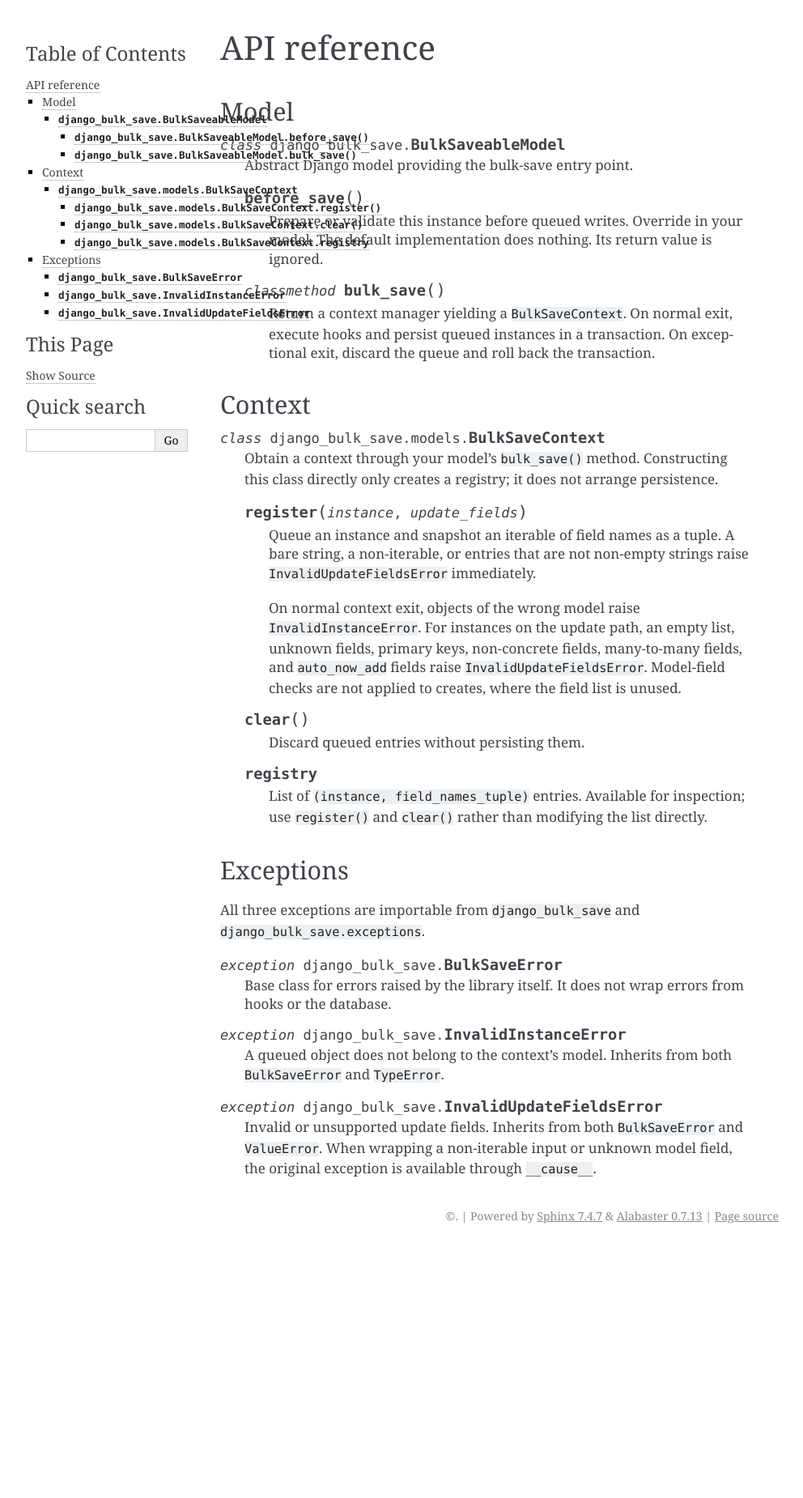
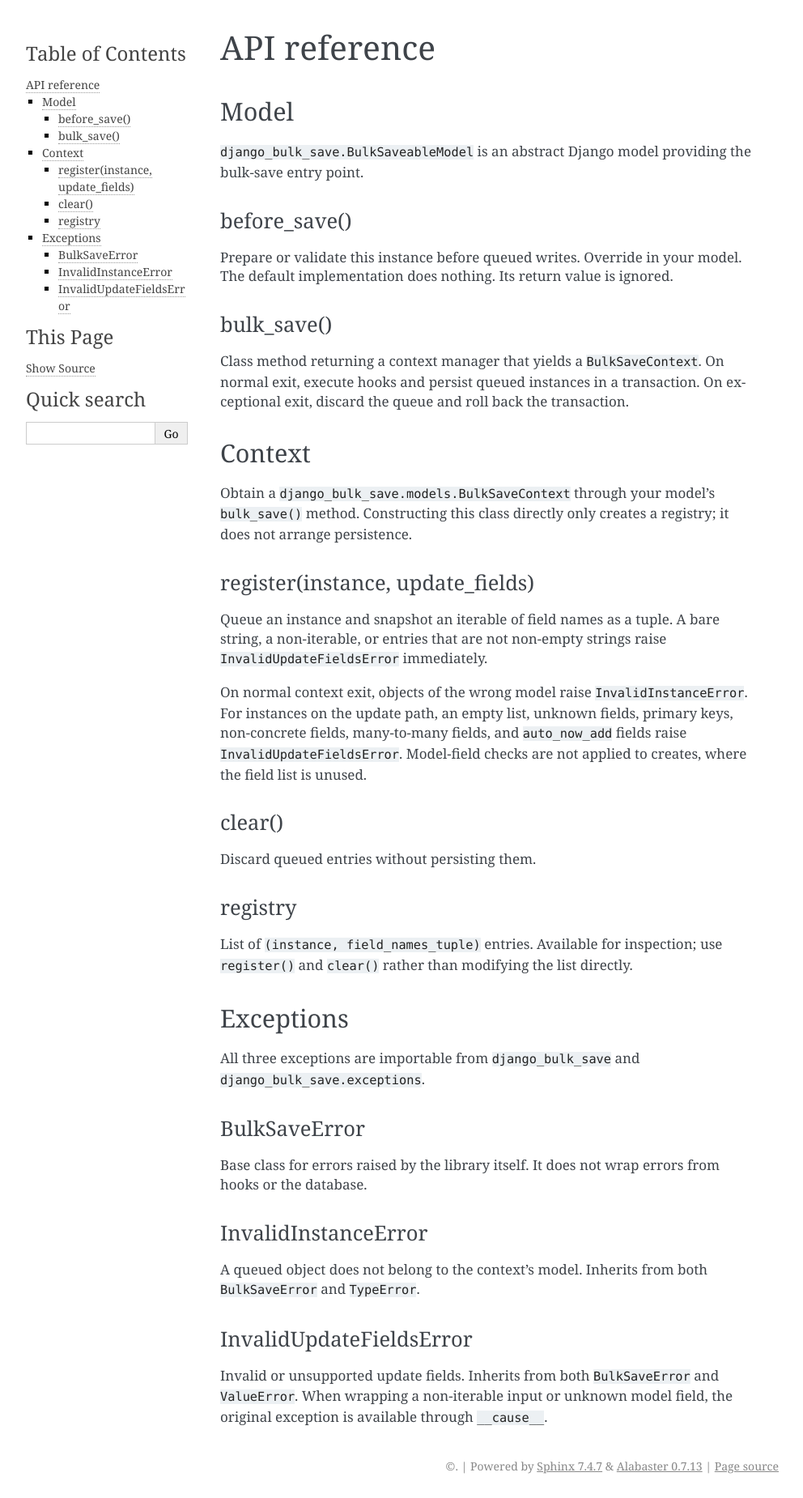
Before and after one commit to lorst97/django-bulk-save, a Sphinx documentation site: the page built from docs/api.rst, in a window 1280 px wide. Shown: the whole page at 81% size, without its empty margins (148-1140 px from the left). Built offline with Sphinx 7.4.7, drawn with Linux system fonts in a browser that asks for light colours; before the commit the page ends 1541 px from its top, so only the background shows below that.

Commit message:
updated docs

```diff
--- a/docs/api.rst
+++ b/docs/api.rst
@@ -4,50 +4,52 @@ API reference
 Model
 -----
 
-.. py:class:: django_bulk_save.BulkSaveableModel
+``django_bulk_save.BulkSaveableModel`` is an abstract Django model providing
+the bulk-save entry point.
 
-   Abstract Django model providing the bulk-save entry point.
+before_save()
+~~~~~~~~~~~~~
 
-   .. py:method:: before_save()
+Prepare or validate this instance before queued writes. Override in your
+model. The default implementation does nothing. Its return value is ignored.
 
-      Prepare or validate this instance before queued writes. Override in your
-      model. The default implementation does nothing. Its return value is ignored.
+bulk_save()
+~~~~~~~~~~~
 
-   .. py:method:: bulk_save()
-      :classmethod:
-
-      Return a context manager yielding a ``BulkSaveContext``. On normal exit,
-      execute hooks and persist queued instances in a transaction. On exceptional
-      exit, discard the queue and roll back the transaction.
+Class method returning a context manager that yields a ``BulkSaveContext``.
+On normal exit, execute hooks and persist queued instances in a transaction.
+On exceptional exit, discard the queue and roll back the transaction.
 
 Context
 -------
 
-.. py:class:: django_bulk_save.models.BulkSaveContext
+Obtain a ``django_bulk_save.models.BulkSaveContext`` through your model's
+``bulk_save()`` method. Constructing this class directly only creates a
+registry; it does not arrange persistence.
 
-   Obtain a context through your model's ``bulk_save()`` method. Constructing
-   this class directly only creates a registry; it does not arrange persistence.
+register(instance, update_fields)
+~~~~~~~~~~~~~~~~~~~~~~~~~~~~~~~~~
 
-   .. py:method:: register(instance, update_fields)
+Queue an instance and snapshot an iterable of field names as a tuple.
+A bare string, a non-iterable, or entries that are not non-empty strings
+raise ``InvalidUpdateFieldsError`` immediately.
 
-      Queue an instance and snapshot an iterable of field names as a tuple.
-      A bare string, a non-iterable, or entries that are not non-empty strings
-      raise ``InvalidUpdateFieldsError`` immediately.
+On normal context exit, objects of the wrong model raise
+``InvalidInstanceError``. For instances on the update path, an empty list,
+unknown fields, primary keys, non-concrete fields, many-to-many fields,
+and ``auto_now_add`` fields raise ``InvalidUpdateFieldsError``. Model-field
+checks are not applied to creates, where the field list is unused.
 
-      On normal context exit, objects of the wrong model raise
-      ``InvalidInstanceError``. For instances on the update path, an empty list,
-      unknown fields, primary keys, non-concrete fields, many-to-many fields,
-      and ``auto_now_add`` fields raise ``InvalidUpdateFieldsError``. Model-field
-      checks are not applied to creates, where the field list is unused.
+clear()
+~~~~~~~
 
-   .. py:method:: clear()
+Discard queued entries without persisting them.
 
-      Discard queued entries without persisting them.
+registry
+~~~~~~~~
 
-   .. py:attribute:: registry
-
-      List of ``(instance, field_names_tuple)`` entries. Available for inspection;
-      use ``register()`` and ``clear()`` rather than modifying the list directly.
+List of ``(instance, field_names_tuple)`` entries. Available for inspection;
+use ``register()`` and ``clear()`` rather than modifying the list directly.
 
 Exceptions
 ----------
@@ -55,18 +57,21 @@ Exceptions
 All three exceptions are importable from ``django_bulk_save`` and
 ``django_bulk_save.exceptions``.
 
-.. py:exception:: django_bulk_save.BulkSaveError
+BulkSaveError
+~~~~~~~~~~~~~
 
-   Base class for errors raised by the library itself. It does not wrap errors
-   from hooks or the database.
+Base class for errors raised by the library itself. It does not wrap errors
+from hooks or the database.
 
-.. py:exception:: django_bulk_save.InvalidInstanceError
+InvalidInstanceError
+~~~~~~~~~~~~~~~~~~~~
 
-   A queued object does not belong to the context's model. Inherits from both
-   ``BulkSaveError`` and ``TypeError``.
+A queued object does not belong to the context's model. Inherits from both
+``BulkSaveError`` and ``TypeError``.
 
-.. py:exception:: django_bulk_save.InvalidUpdateFieldsError
+InvalidUpdateFieldsError
+~~~~~~~~~~~~~~~~~~~~~~~~
 
-   Invalid or unsupported update fields. Inherits from both ``BulkSaveError``
-   and ``ValueError``. When wrapping a non-iterable input or unknown model field,
-   the original exception is available through ``__cause__``.
+Invalid or unsupported update fields. Inherits from both ``BulkSaveError``
+and ``ValueError``. When wrapping a non-iterable input or unknown model field,
+the original exception is available through ``__cause__``.
--- a/docs/conf.py
+++ b/docs/conf.py
@@ -1,6 +1,7 @@
 """Sphinx configuration; documentation builds without Django setup."""
 
 from pathlib import Path
+import re
 import tomllib
 
 
@@ -10,3 +11,21 @@ release = metadata["project"]["version"]
 extensions = []
 exclude_patterns = ["_build"]
 html_theme = "alabaster"
+
+
+def prepare_sphinx_source(app, docname, source):
+    """Keep checked-in RST portable while enabling Sphinx navigation."""
+    source[0] = re.sub(
+        r"`([^`]+) <([a-z]+)\.rst>`_",
+        r":doc:`\1 <\2>`",
+        source[0],
+    )
+    if docname == "index":
+        source[0] += (
+            "\n\n.. toctree::\n   :hidden:\n   :maxdepth: 2\n\n"
+            "   installation\n   usage\n   api\n"
+        )
+
+
+def setup(app):
+    app.connect("source-read", prepare_sphinx_source)
--- a/docs/usage.rst
+++ b/docs/usage.rst
@@ -118,7 +118,7 @@ Catch errors outside the ``with`` block so transaction handling can finish:
        raise
 
 ``BulkSaveError`` covers the library's own validation errors, described in
-:doc:`api`. Exceptions raised by hooks, the context body, and PostgreSQL retain
+the `API reference <api.rst>`_. Exceptions raised by hooks, the context body, and PostgreSQL retain
 their original types. In the example model, an empty name raises ``ValueError``.
 
 Rollback affects database writes, not Python attributes or external side
```
Also changed, not shown: README.md (+1 -1 lines), docs/index.rst (+5 -6 lines).
